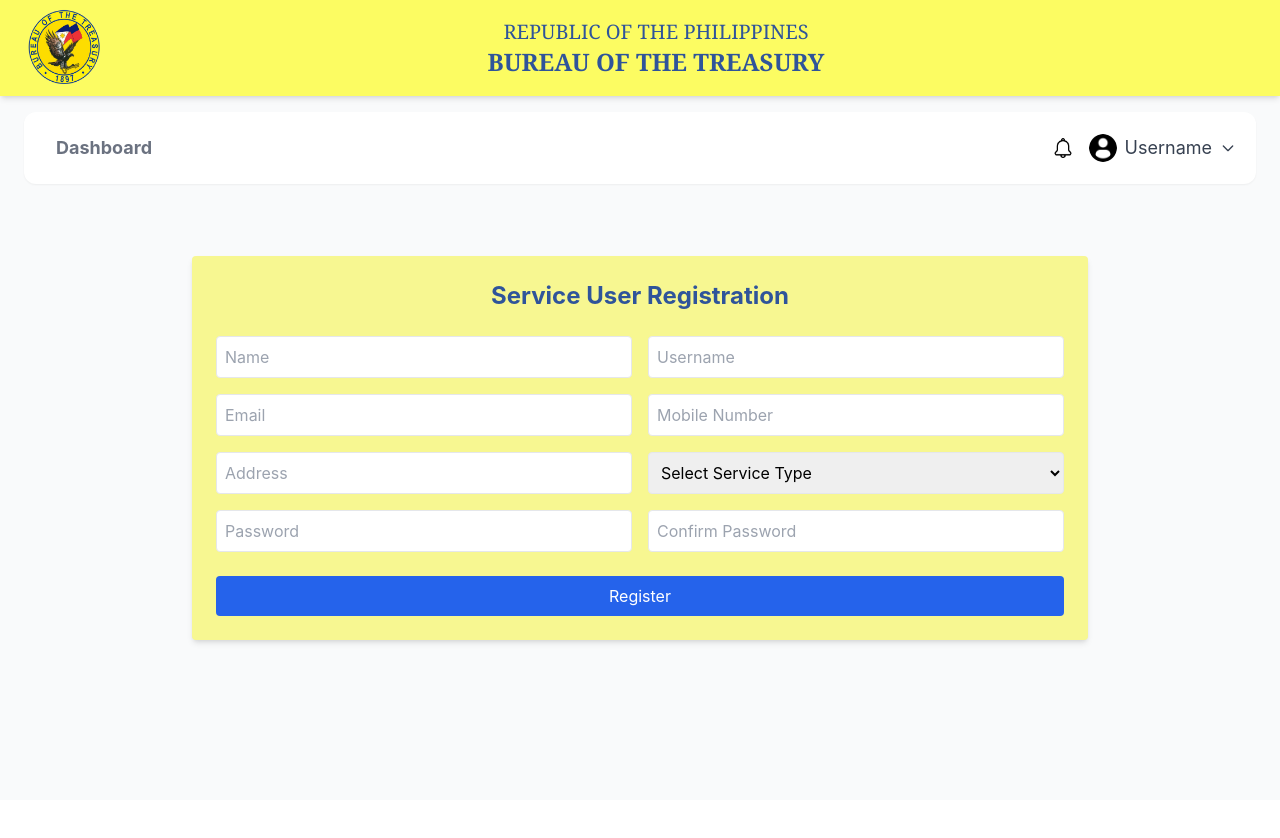
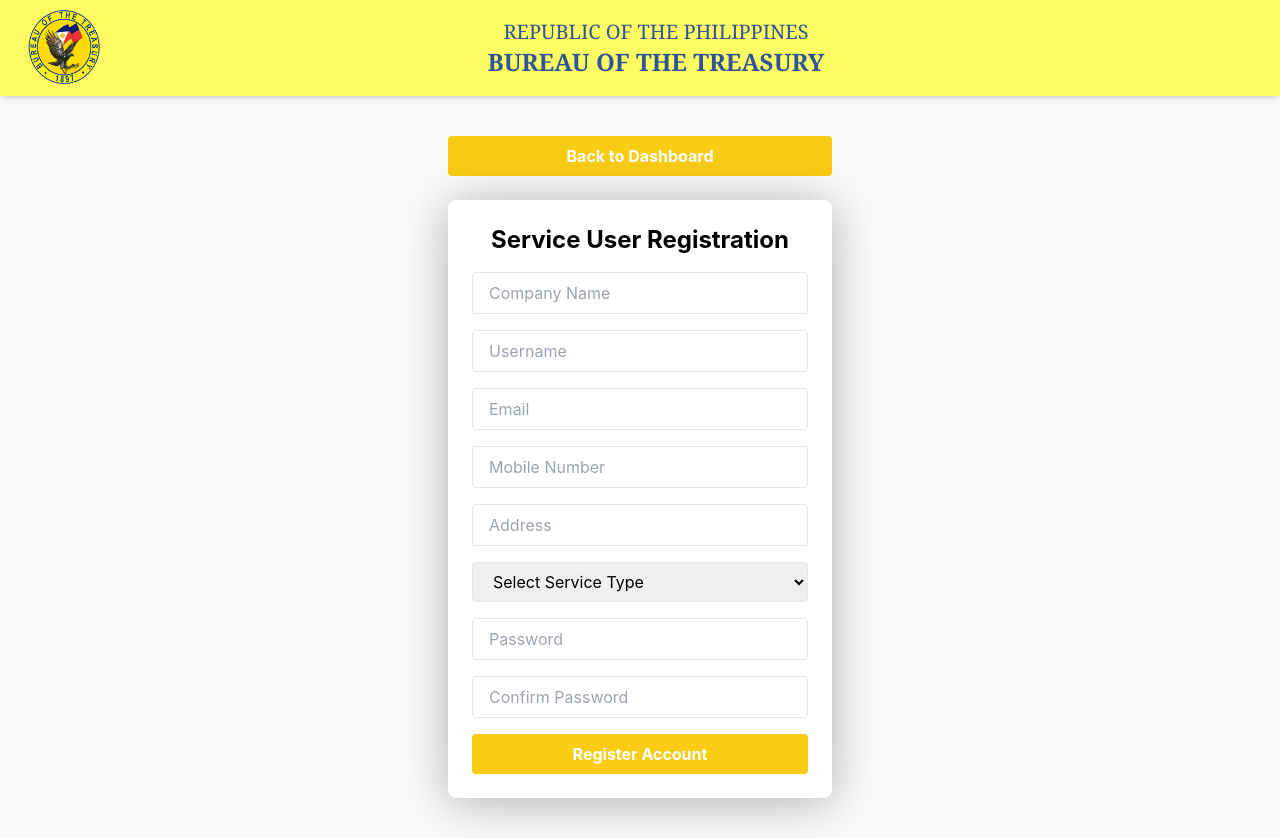
Before and after one commit to LightWater123/Capstone_BTR, a React (Create React App) app in the folder frontend/: page /register/service in a window 1280 px wide. Before the commit the page ends 800 px from the top, so only its background shows below. Built offline with nearby package versions, Linux system fonts and the light colour scheme.

Commit message:
refactor: enhance UI elements in Navbar and Service Registration forms

```diff
--- a/frontend/src/components/modals/btrNavbar.jsx
+++ b/frontend/src/components/modals/btrNavbar.jsx
@@ -42,7 +42,7 @@
                 alt="User"
                 className="h-7 w-7 rounded-full object-cover"
               />
-              <span className="hidden sm:inline text-lg">Username</span>
+              <span className="hidden sm:inline text-lg p-2">Username</span>
               <svg
                 className={`h-4 w-4 transition ${
                   isDropOpen ? 'rotate-180' : ''
--- a/frontend/src/components/modals/serviceNavbar.jsx
+++ b/frontend/src/components/modals/serviceNavbar.jsx
@@ -18,7 +18,7 @@
         onClick={handleBack}
         className="text-sm bg-white  px-3 py-1 rounded"
       >
-          <span className="grid h-9 w-9 place-items-center rounded-lg text-black font-bold">
+          <span className="grid h-10 w-10 place-items-center rounded-lg text-gray-500 font-bold text-lg">
             Dashboard
           </span>
       </button>
@@ -41,7 +41,7 @@
                 alt="User"
                 className="h-7 w-7 rounded-full object-cover"
               />
-              <span className="hidden sm:inline">Username</span>
+              <span className="hidden sm:inline text-lg p-2">Username</span>
               <svg
                 className={`h-4 w-4 transition ${
                   isDropOpen ? 'rotate-180' : ''
--- a/frontend/src/pages/service_register.jsx
+++ b/frontend/src/pages/service_register.jsx
@@ -2,7 +2,7 @@
 import { useNavigate } from "react-router-dom";
 import axios from "../api/api";
 import BTRheader from "../components/modals/btrHeader";
-import BTRNavbar from "../components/modals/btrNavbar.jsx";
+
 
 export default function ServiceRegister() {
   const navigate = useNavigate();
@@ -58,7 +58,7 @@
         mobile_number: formData.mobile_number,
         address: formData.address,
         service_type: formData.service_type,
-        role:'service_user',
+        role: 'service_user',
       });
 
       console.log("Registered user:", response.data.user);
@@ -77,58 +77,85 @@
 
   return (
     <>
-    <div className="min-h-screen bg-gray-50 flex items-center justify-center relative">
-      <div className="absolute top-0 left-0 w-full">
+      <div className="min-h-screen bg-gray-50 relative">
         <BTRheader />
-        <BTRNavbar />
-      </div>
+        <div className="flex justify-center items-center w-dvw p-10">
 
-      <form onSubmit={handleRegister} className="bg-[#f7f791] p-6 rounded shadow-md w-full max-w-4xl mx-auto mt-24">
+          <div className="flex flex-col items-center w-full max-w-sm">
+            <button
+              onClick={handleBack}
+              className="w-full px-4 py-2 bg-yellow-400 hover:bg-yellow-500 text-white font-bold rounded mb-6"
+               style={{ boxShadow: "0 4px 50px rgba(255, 255, 255, 0.3)" }}
+            >
+              Back to Dashboard
+            </button>
 
-      <h1 className="text-2xl font-bold mb-6 text-[#2F549A] text-center">Service User Registration</h1>
+            <div className="relative p-6 space-y-4 w-full max-w-xl rounded-lg shadow-md bg-white"
+              style={{ boxShadow: "0 4px 50px rgba(0, 0, 0, 0.3)" }}>
+              <form onSubmit={handleRegister} className="space-y-4">
+
+
+                <h1 className="text-2xl font-bold mb-4 text-black text-center">Service User Registration</h1>
 
                 {Object.values(errors).map((err, i) => (
                   <p key={i} className="text-red-500 mb-2">{err}</p>
                 ))}
 
-       <div className="grid grid-cols-1 md:grid-cols-2 gap-4">
-       <input name="name" placeholder="Name" value={formData.name} onChange={handleChange}
-       className="border p-2 w-full rounded text-black" required />
 
+                <div className="flex flex-col items-start space-y-2">
+                  <input name="name" placeholder="Company Name" value={formData.name} onChange={handleChange}
+                    className="w-full px-4 py-2 border rounded focus:outline-none focus:ring focus:ring-yellow-400" required />
+                </div>
+                <div className="flex flex-col items-start space-y-2">
                   <input name="username" placeholder="Username" value={formData.username} onChange={handleChange}
-       className="border p-2 w-full rounded text-black" required />
+                    className="w-full px-4 py-2 border rounded focus:outline-none focus:ring focus:ring-yellow-400" required />
+                </div>
 
+                <div className="flex flex-col items-start space-y-2">
                   <input name="email" type="email" placeholder="Email" value={formData.email} onChange={handleChange}
-       className="border p-2 w-full rounded text-black" required />
+                    className="w-full px-4 py-2 border rounded focus:outline-none focus:ring focus:ring-yellow-400" required />
+                </div>
 
+                <div className="flex flex-col items-start space-y-2">
                   <input name="mobile_number" placeholder="Mobile Number" value={formData.mobile_number} onChange={handleChange}
-       className="border p-2 w-full rounded text-black" required />
+                    className="w-full px-4 py-2 border rounded focus:outline-none focus:ring focus:ring-yellow-400" required />
+                </div>
 
+                <div className="flex flex-col items-start space-y-2">
                   <input name="address" placeholder="Address" value={formData.address} onChange={handleChange}
-       className="border p-2 w-full rounded text-black" required />
+                    className="w-full px-4 py-2 border rounded focus:outline-none focus:ring focus:ring-yellow-400" required />
+                </div>
 
+                <div className="flex flex-col items-start space-y-2">
                   <select name="service_type" value={formData.service_type} onChange={handleChange}
-        className="border p-2 w-full rounded text-black" required>
+                    className="w-full px-4 py-2 border rounded focus:outline-none focus:ring focus:ring-yellow-400" required>
                     <option value="">Select Service Type</option>
                     {serviceTypes.map(type => (
                       <option key={type.value} value={type.value}>{type.label}</option>
                     ))}
                   </select>
+                </div>
 
+                <div className="flex flex-col items-start space-y-2">
                   <input name="password" type="password" placeholder="Password" value={formData.password} onChange={handleChange}
-         className="border p-2 w-full rounded text-black" required />
+                    className="w-full px-4 py-2 border rounded focus:outline-none focus:ring focus:ring-yellow-400" required />
+                </div>
 
+                <div className="flex flex-col items-start space-y-2">
                   <input name="confirm_password" type="password" placeholder="Confirm Password" value={formData.confirm_password} onChange={handleChange}
-        className="border p-2 w-full rounded text-black" required />
+                    className="w-full px-4 py-2 border rounded focus:outline-none focus:ring focus:ring-yellow-400" required />
                 </div>
 
                 <button type="submit" disabled={loading}
-        className="bg-blue-600 text-white py-2 rounded w-full mt-6 hover:bg-blue-700">
-        {loading ? "Registering..." : "Register"}
+                  className="w-full px-4 py-2 bg-yellow-400 hover:bg-yellow-500 text-white font-bold rounded">
+                  {loading ? "Registering..." : "Register Account"}
                 </button>
               </form>
-
+            </div>
+          </div>
+        </div>
       </div>
     </>
+
   );
 }
```
Also changed, not shown: frontend/src/components/modals/calendar.jsx (line endings or trailing spaces). Lines whose indentation alone changed are shown as unchanged.
